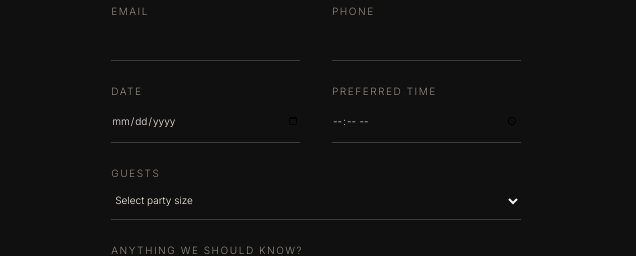
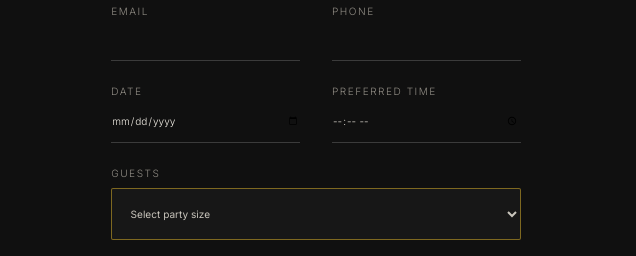
Before and after one commit to david-eid/luciens-bar, a website: page index.html in a window 1280 px wide. Shown: the part 5924-6180 px from the top of the page, 644-1280 px from the left. Drawn offline with nearby package versions, Linux system fonts and the light colour scheme.

```diff
--- a/styles.css
+++ b/styles.css
@@ -118,6 +118,12 @@ body:not(.menu-page) .hero .info-item{min-height:76px;padding:.7rem 2.5vw}
 @media(max-width:1050px){body:not(.menu-page) .hero-shade{background:linear-gradient(90deg,rgba(0,0,0,.64) 0%,rgba(0,0,0,.42) 30%,rgba(0,0,0,.11) 49%,rgba(0,0,0,.015) 62%,transparent 74%)}}
 @media(max-width:760px){body:not(.menu-page) .nav nav a{color:#f5f3ed;text-shadow:none}body:not(.menu-page) .nav nav a.active{color:var(--gold);text-shadow:none}body:not(.menu-page) .hero-shade{background:linear-gradient(90deg,rgba(0,0,0,.64) 0%,rgba(0,0,0,.42) 34%,rgba(0,0,0,.1) 53%,rgba(0,0,0,.015) 64%,transparent 74%)}body:not(.menu-page) .hero-content{transform:translate(1vw,10px)}body:not(.menu-page) .hero h1{font-size:clamp(3.35rem,14.8vw,4.9rem);line-height:.91}body:not(.menu-page) .hero .info-item{min-height:40px;padding:.28rem 6vw}}
 @media(max-width:390px){body:not(.menu-page) .hero h1{font-size:3.35rem}}
+
+/* Make the reservation party-size control read as an interactive field. */
+.reserve-form select{min-height:52px;margin-top:.35rem;padding:.8rem 2.8rem .8rem .9rem;background-color:#171717;border:1px solid rgba(201,162,39,.58);border-radius:2px;color:var(--cream);font-weight:400;cursor:pointer}
+.reserve-form select:invalid{color:#c9c5bc}
+.reserve-form select:hover{border-color:var(--gold)}
+.reserve-form select:focus-visible{outline:2px solid rgba(201,162,39,.28);outline-offset:3px}
 @media(max-width:760px){.wordmark-logo{width:132px;max-height:50px}.wordmark.wordmark-script{gap:.5rem}.wordmark-bar-label{font-size:1.2rem;letter-spacing:.2em;margin-right:-.2em}}
 
 /* Homepage phone layout only. */
```
